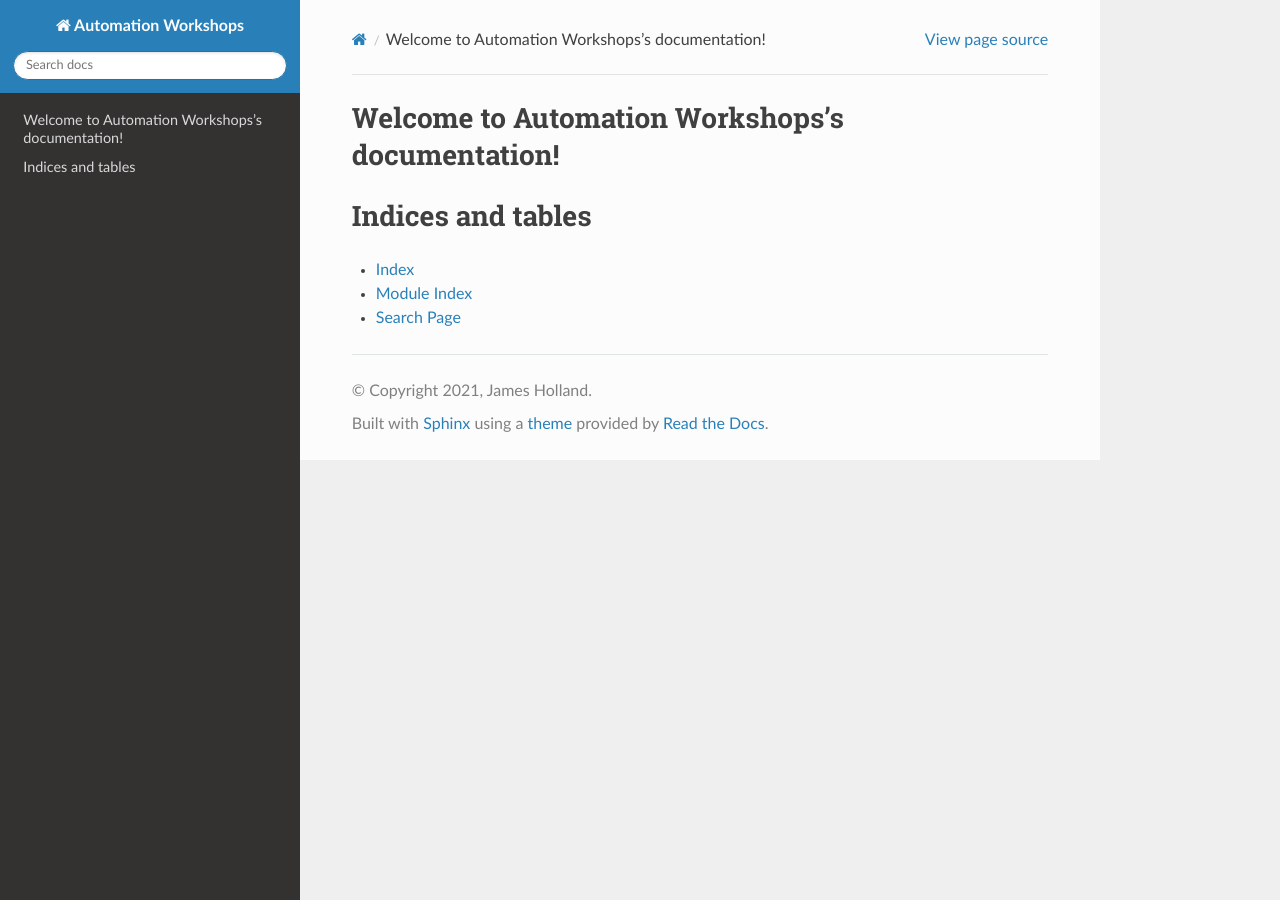
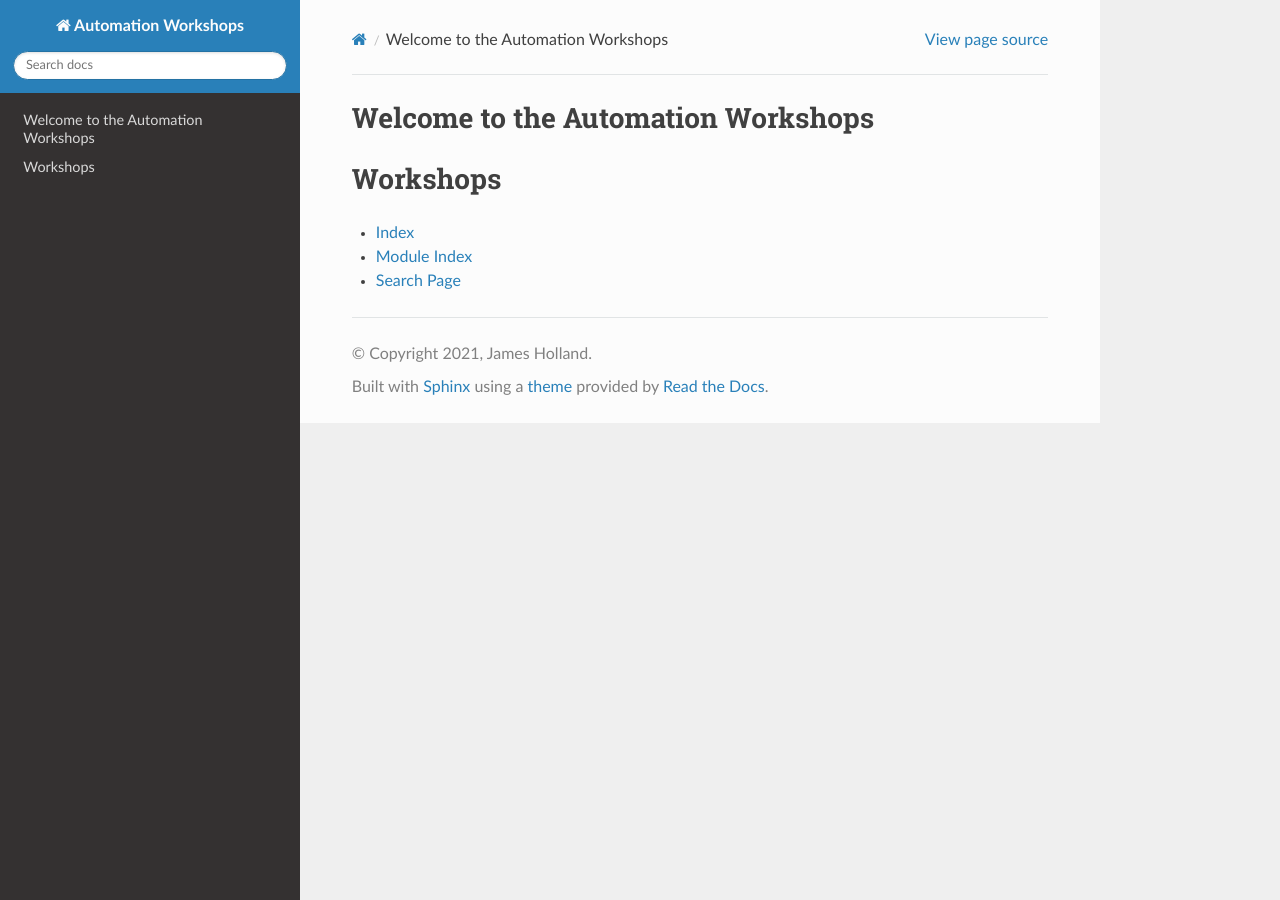
Before and after one commit to jamesholland-uk/automation-workshops, a Sphinx documentation site: the page built from docs/index.rst, in a window 1280 px wide. Built offline with Sphinx 7.4.7 and the Read the Docs theme 2.0.0, drawn with Linux system fonts in a browser that asks for light colours.

Commit message:
Testing docs

```diff
--- a/docs/index.rst
+++ b/docs/index.rst
@@ -3,8 +3,8 @@
    You can adapt this file completely to your liking, but it should at least
    contain the root `toctree` directive.
 
-Welcome to Automation Workshops's documentation!
-================================================
+Welcome to the Automation Workshops
+===================================
 
 .. toctree::
    :maxdepth: 2
@@ -12,8 +12,8 @@ Welcome to Automation Workshops's documentation!
 
 
 
-Indices and tables
-==================
+Workshops
+=========
 
 * :ref:`genindex`
 * :ref:`modindex`
```
